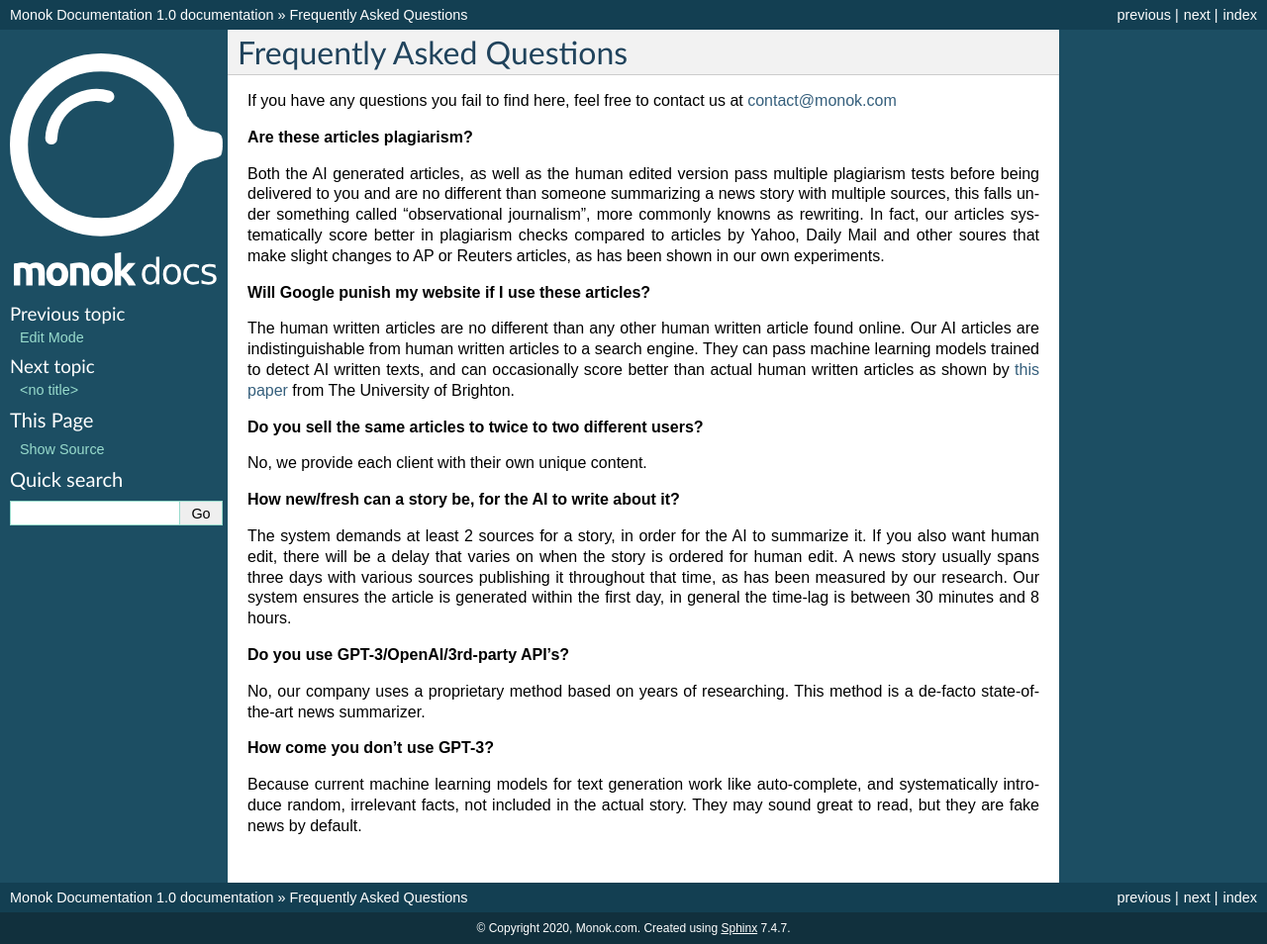
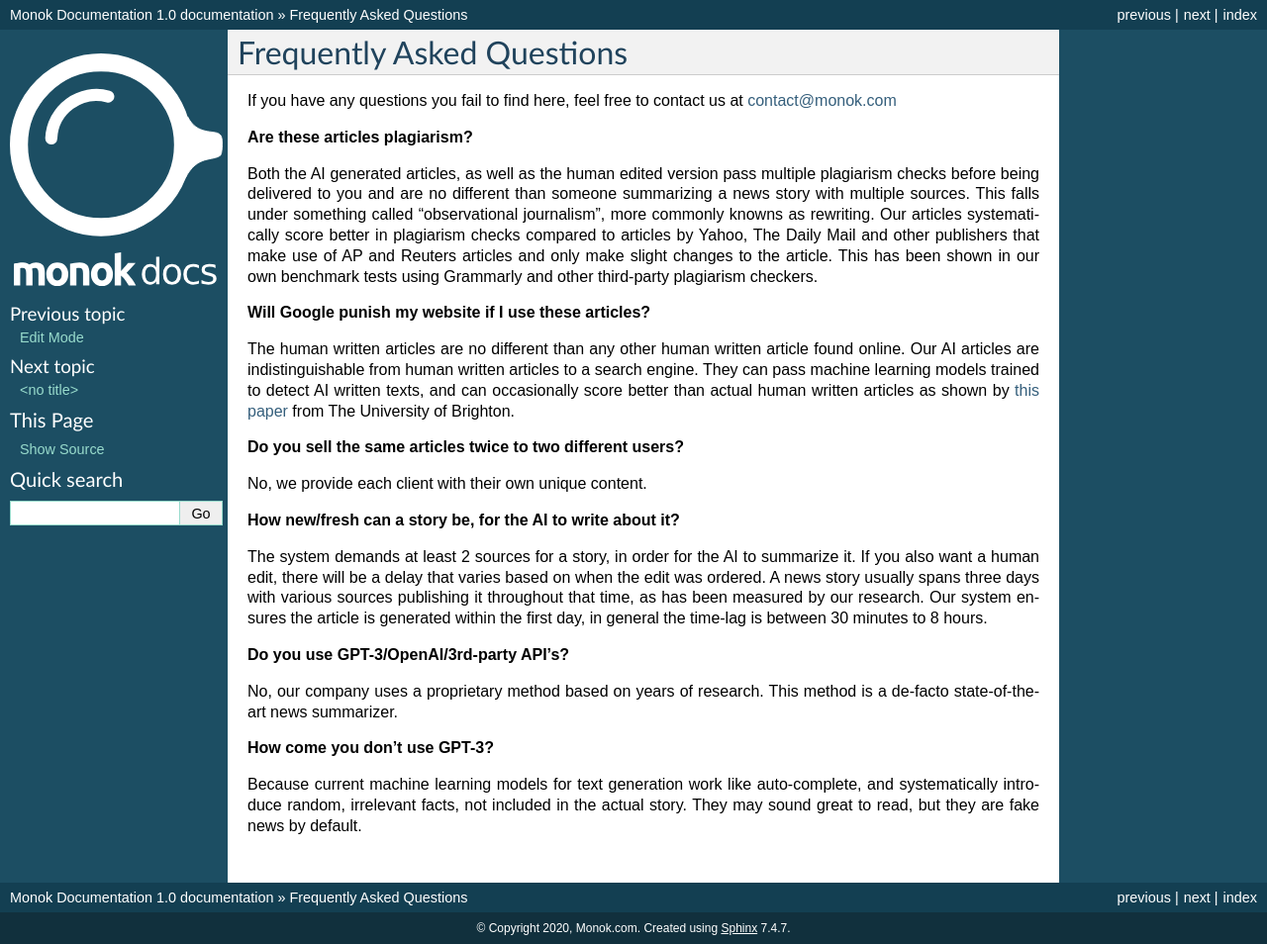
Before and after one commit to monoklabs/monok-docs, a Sphinx documentation site: the page built from docs/faq.rst, in a window 1280 px wide. Shown: the whole page at 99% size. Built offline with Sphinx 7.4.7, drawn with Linux system fonts in a browser that asks for light colours.

Commit message:
Update faq.rst

```diff
--- a/docs/faq.rst
+++ b/docs/faq.rst
@@ -5,27 +5,27 @@
 
 **Are these articles plagiarism?**
 
-Both the AI generated articles, as well as the human edited version pass multiple plagiarism tests before being delivered to you
-and are no different than someone summarizing a news story with multiple sources,
-this falls under something called "observational journalism", more commonly knowns as rewriting. In fact, our articles systematically score better in plagiarism checks compared to articles by Yahoo, Daily Mail and other soures that make slight changes to AP or Reuters articles, as has been shown in our own experiments.
+Both the AI generated articles, as well as the human edited version pass multiple plagiarism checks before being delivered to you
+and are no different than someone summarizing a news story with multiple sources.
+This falls under something called "observational journalism", more commonly knowns as rewriting.
+Our articles systematically score better in plagiarism checks compared to articles by Yahoo, The Daily Mail and other publishers that make use of AP and Reuters articles and only make slight changes to the article. This has been shown in our own benchmark tests using Grammarly and other third-party plagiarism checkers.
 
 **Will Google punish my website if I use these articles?**
 
 The human written articles are no different than any other human written article found online.
-Our AI articles are indistinguishable from human written articles to a search engine. They can pass machine learning models trained to detect AI written texts,
-and can occasionally score better than actual human written articles as shown by `this paper`_ from The University of Brighton.
+Our AI articles are indistinguishable from human written articles to a search engine. They can pass machine learning models trained to detect AI written texts, and can occasionally score better than actual human written articles as shown by `this paper`_ from The University of Brighton.
 
-**Do you sell the same articles to twice to two different users?**
+**Do you sell the same articles twice to two different users?**
 
 No, we provide each client with their own unique content.
 
 **How new/fresh can a story be, for the AI to write about it?**
 
-The system demands at least 2 sources for a story, in order for the AI to summarize it. If you also want human edit, there will be a delay that varies on when the story is ordered for human edit. A news story usually spans three days with various sources publishing it throughout that time, as has been measured by our research. Our system ensures the article is generated within the first day, in general the time-lag is between 30 minutes and 8 hours.
+The system demands at least 2 sources for a story, in order for the AI to summarize it. If you also want a human edit, there will be a delay that varies based on when the edit was ordered. A news story usually spans three days with various sources publishing it throughout that time, as has been measured by our research. Our system ensures the article is generated within the first day, in general the time-lag is between 30 minutes to 8 hours.
 
 **Do you use GPT-3/OpenAI/3rd-party API’s?**
 
-No, our company uses a proprietary method based on years of researching. This method is a de-facto state-of-the-art news summarizer.
+No, our company uses a proprietary method based on years of research. This method is a de-facto state-of-the-art news summarizer.
 
 **How come you don’t use GPT-3?**
 
```
